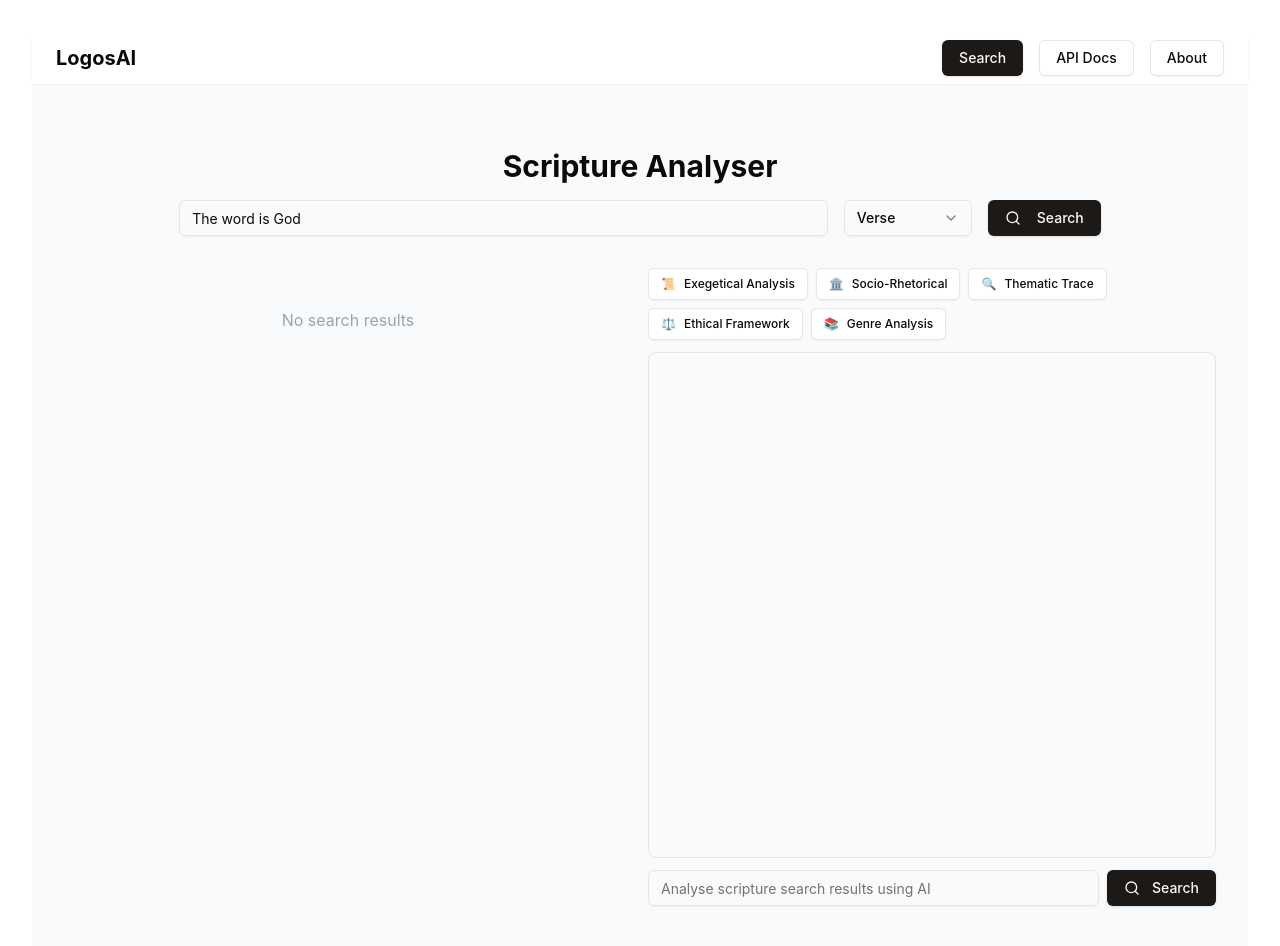
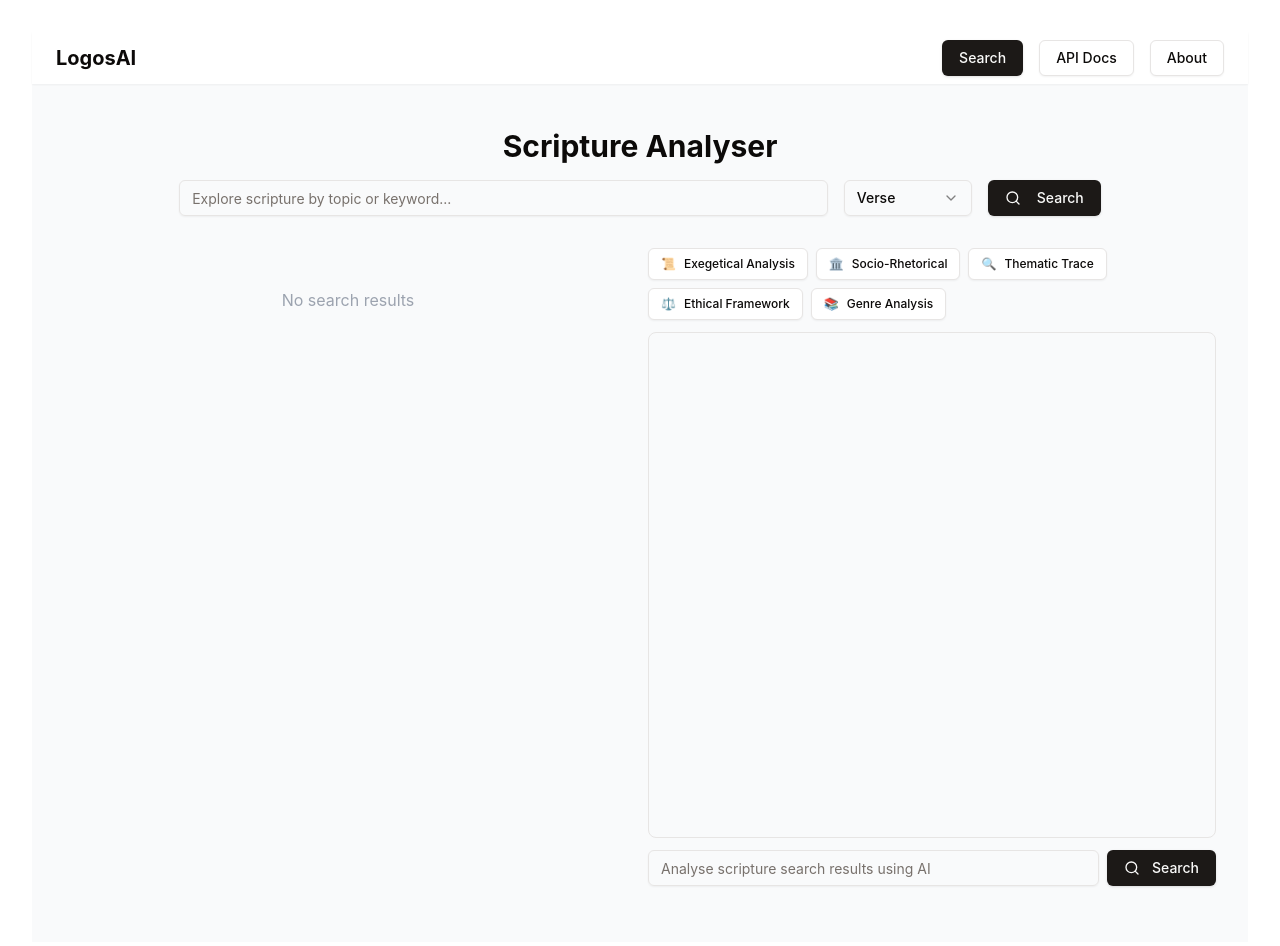
Before and after one commit to davidtadediji/Logos-ai-ui, a React (Vite) app: page / in a window 1280 px wide. Shown: the top 946 px of the page. Built offline with nearby package versions, Linux system fonts and the light colour scheme.

Commit message:
Deploy to production

```diff
--- a/src/components/SearchPage.tsx
+++ b/src/components/SearchPage.tsx
@@ -48,7 +48,7 @@ type Message = {
 };
 
 export const SearchPage = () => {
-  const [searchQuery, setSearchQuery] = useState("The word is God");
+  const [searchQuery, setSearchQuery] = useState("");
   const [chatQuery, setChatQuery] = useState("");
   const [isLoading, setIsLoading] = useState(false);
   const [loadingCards, setLoadingCards] = useState<Set<string>>(new Set());
@@ -56,7 +56,7 @@ export const SearchPage = () => {
   const [results, setResults] = useState<SearchResult[]>([]);
   const [qaResults, setQAResults] = useState<string[]>([]);
   const [expandedCard, setExpandedCard] = useState<string | null>(null);
-  const [analysisCards, setAnalysisCards] = useState<AnalysisCard[]>([
+  const analysisCards :AnalysisCard[] = [
     {
       type: "exegetical",
       title: "Exegetical Analysis",
@@ -87,7 +87,7 @@ export const SearchPage = () => {
       icon: "📚",
       content: "Click generate to view analysis",
     },
-  ]);
+  ];
   const [messages, setMessages] = useState<Message[]>([]);
 
   // Update ref to point to the message container itself
@@ -100,7 +100,6 @@ export const SearchPage = () => {
       const lastMessage = container.lastElementChild;
 
       if (lastMessage) {
-        const containerHeight = container.clientHeight;
         const messageTop = lastMessage.getBoundingClientRect().top;
         const containerTop = container.getBoundingClientRect().top;
         const relativeTop = messageTop - containerTop;
@@ -182,7 +181,7 @@ export const SearchPage = () => {
   };
 
   return (
-    <div className="container mx-auto px-4 py-8">
+    <div className="container mx-auto px-4 py-3">
       {/* Search Section */}
       <div className="mb-8 space-y-4">
         <h1 className="text-2xl md:text-3xl font-bold text-center">
@@ -348,7 +347,7 @@ export const SearchPage = () => {
                   <h3 className="text-sm font-semibold text-gray-700 mb-2">
                     Suggested Questions
                   </h3>
-                  <div className="flex flex-wrap gap-2 h-64 overflow-y-auto p-2">
+                  <div className="flex flex-wrap gap-2 h-48 overflow-y-auto p-2">
                     {qaResults.map((qa, index) => (
                       <Button
                         key={index}
```
